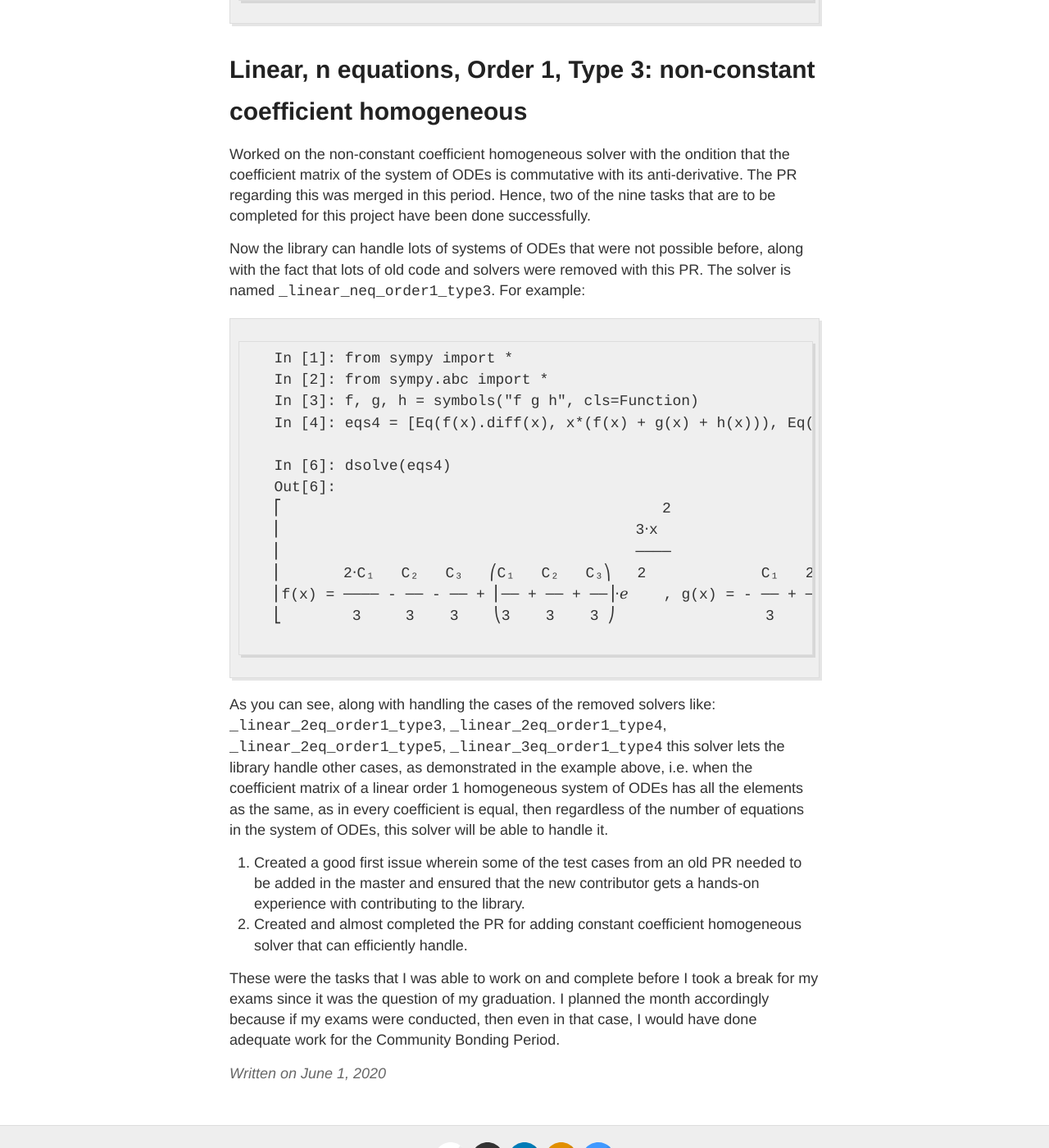
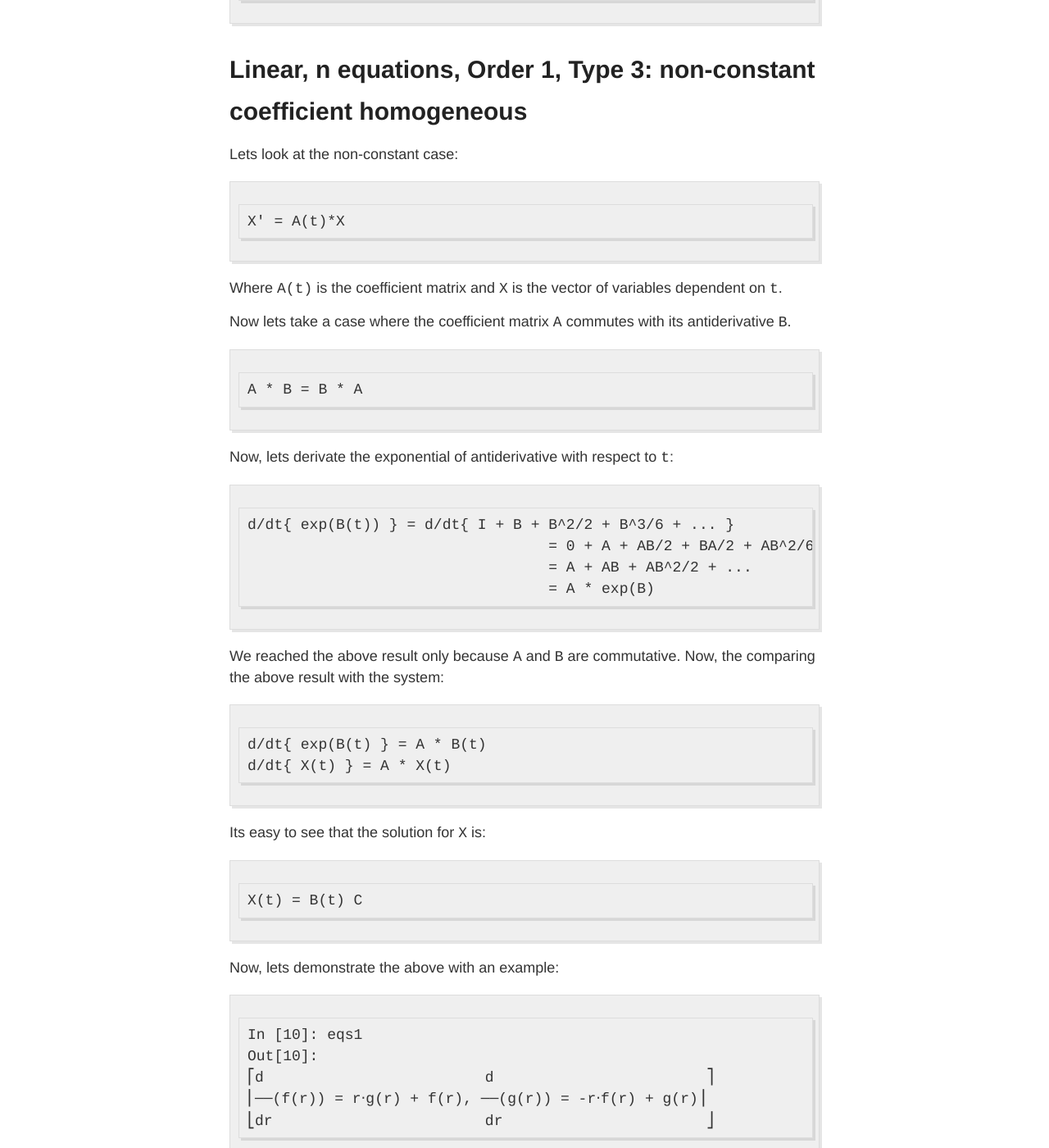
Before and after one commit to mijo2/mijo2.github.io, a Jekyll site: the page built from _posts/2020-6-1-CommunityBondingPeriod.md, in a window 1280 px wide and 1400 px high, scrolled down 3866 px. Shown: the whole window at 82% size. Built offline with Jekyll 4.4.1, drawn with Linux system fonts in a browser that asks for light colours; some of the changed text lies outside the part shown.

Commit message:
Update 2020-6-1-CommunityBondingPeriod.md

````diff
--- a/_posts/2020-6-1-CommunityBondingPeriod.md
+++ b/_posts/2020-6-1-CommunityBondingPeriod.md
@@ -124,38 +124,105 @@ Out[58]:
 
 # Linear, n equations, Order 1, Type 3: non-constant coefficient homogeneous
 
-   Worked on the non-constant coefficient homogeneous solver with the ondition that the coefficient matrix of the system of
-   ODEs is commutative with its anti-derivative. The PR regarding this was merged in this period. Hence, two of the nine tasks
-   that are to be completed for this project have been done successfully.
+   Lets look at the non-constant case:
+```
+X' = A(t)*X
+```
 
-   Now the library can handle lots of systems of ODEs that were not possible before, along with the fact that lots of old code
-   and solvers were removed with this PR. The solver is named ```_linear_neq_order1_type3```. For example:
+Where `A(t)` is the coefficient matrix and `X` is the vector of variables dependent on `t`.
 
-   ```
-   In [1]: from sympy import *
-   In [2]: from sympy.abc import *
-   In [3]: f, g, h = symbols("f g h", cls=Function)
-   In [4]: eqs4 = [Eq(f(x).diff(x), x*(f(x) + g(x) + h(x))), Eq(g(x).diff(x), x*(f(x) + g(x) + h(x))), Eq(h(x).diff(x), x*(f(x) + g(x) + h(x)))]
+Now lets take a case where the coefficient matrix `A` commutes with its antiderivative `B`.
+```
+A * B = B * A
+```
 
-   In [6]: dsolve(eqs4)
-   Out[6]:
-   ⎡                                           2                                               2                                               2⎤
-   ⎢                                        3⋅x                                             3⋅x                                             3⋅x ⎥
-   ⎢                                        ────                                            ────                                            ────⎥
-   ⎢       2⋅C₁   C₂   C₃   ⎛C₁   C₂   C₃⎞   2             C₁   2⋅C₂   C₃   ⎛C₁   C₂   C₃⎞   2             C₁   C₂   2⋅C₃   ⎛C₁   C₂   C₃⎞   2  ⎥
-   ⎢f(x) = ──── - ── - ── + ⎜── + ── + ──⎟⋅ℯ    , g(x) = - ── + ──── - ── + ⎜── + ── + ──⎟⋅ℯ    , h(x) = - ── - ── + ──── + ⎜── + ── + ──⎟⋅ℯ    ⎥
-   ⎣        3     3    3    ⎝3    3    3 ⎠                 3     3     3    ⎝3    3    3 ⎠                 3    3     3     ⎝3    3    3 ⎠      ⎦
+Now, lets derivate the exponential of antiderivative with respect to `t`:
+```
+d/dt{ exp(B(t)) } = d/dt{ I + B + B^2/2 + B^3/6 + ... }
+				  = 0 + A + AB/2 + BA/2 + AB^2/6 + BAB/6 + B^2A/6 + ...
+				  = A + AB + AB^2/2 + ...
+				  = A * exp(B)
+```
 
-   ```
+We reached the above result only because `A` and `B` are commutative. Now, the comparing the above result with the system:
+```
+d/dt{ exp(B(t) } = A * B(t)
+d/dt{ X(t) } = A * X(t)
+```
+
+Its easy to see that the solution for `X` is:
+```
+X(t) = B(t) C
+```
+
+Now, lets demonstrate the above with an example:
+```
+In [10]: eqs1
+Out[10]:
+⎡d                         d                        ⎤
+⎢──(f(r)) = r⋅g(r) + f(r), ──(g(r)) = -r⋅f(r) + g(r)⎥
+⎣dr                        dr                       ⎦
+```
+For the above system, lets get the coefficient matrix `A(t)` using `linear_ode_to_matrix`
+```
+In [11]: (A1, A0), b = linear_ode_to_matrix(eqs1, [f(r), g(r)], r, 1)
+In [26]: A0
+Out[26]:
+⎡1   r⎤
+⎢     ⎥
+⎣-r  1⎦
+```
+
+Now, we have the coefficient matrix `A(t)` as `A0`. Lets get the value for the commutative antiderivative:
+```
+In [27]: B = integrate(A0, r)
+
+In [28]: B
+Out[28]:
+⎡       2⎤
+⎢      r ⎥
+⎢ r    ──⎥
+⎢      2 ⎥
+⎢        ⎥
+⎢  2     ⎥
+⎢-r      ⎥
+⎢────  r ⎥
+⎣ 2      ⎦
+```
+
+We can get the solution easily by multiplying the exponential of the antiderivaitve with a vector of constants:
+```
+In [17]: C1, C2 = symbols("C1 C2")
+
+In [18]: C = Matrix([C1, C2])
+
+In [29]: sol_vector = exp(B) * C
+
+In [30]: sol = [Eq(f, s) for f, s in zip([f(r), g(r)], sol_vector)]
+
+In [31]: sol
+Out[31]:
+⎡                ⎛ 2⎞            ⎛ 2⎞                    ⎛ 2⎞            ⎛ 2⎞⎤
+⎢           r    ⎜r ⎟       r    ⎜r ⎟               r    ⎜r ⎟       r    ⎜r ⎟⎥
+⎢f(r) = C₁⋅ℯ ⋅cos⎜──⎟ + C₂⋅ℯ ⋅sin⎜──⎟, g(r) = - C₁⋅ℯ ⋅sin⎜──⎟ + C₂⋅ℯ ⋅cos⎜──⎟⎥
+⎣                ⎝2 ⎠            ⎝2 ⎠                    ⎝2 ⎠            ⎝2 ⎠⎦
+
+```
+
+We can verify the solution using `checksysodesol`:
+```
+In [32]: checksysodesol(eqs1, sol)
+Out[32]: (True, [0, 0])
+```
 
    As you can see, along with handling the cases of the removed solvers like: ```_linear_2eq_order1_type3```, ```_linear_2eq_order1_type4```, ```_linear_2eq_order1_type5```, ```_linear_3eq_order1_type4``` this solver lets the library
-   handle other cases, as demonstrated in the example above, i.e. when the coefficient matrix of a linear order 1 homogeneous
-   system of ODEs has all the elements as the same, as in every coefficient is equal, then regardless of the number of equations
-   in the system of ODEs, this solver will be able to handle it.
-3. Created a good first issue wherein some of the test cases from an old PR needed to be added in the master and ensured that
+   handle other cases as well which wasn't previously possible.
+
+# Other tasks
+1. Created a good first issue wherein some of the test cases from an old PR needed to be added in the master and ensured that
    the new contributor gets a hands-on experience with contributing to the library.
-4. Created and almost completed the PR for adding constant coefficient homogeneous solver that can efficiently handle.
+2. Created and almost completed the PR for adding constant coefficient homogeneous solver that can efficiently handle. The details of which will be shared in the next week's blog post.
 
-These were the tasks that I was able to work on and complete before I took a break for my exams since it was the question of
+These were the tasks and implementations that I was able to work on and complete before I took a break for my exams since it was the question of
 my graduation. I planned the month accordingly because if my exams were conducted, then even in that case,
 I would have done adequate work for the Community Bonding Period.
````
